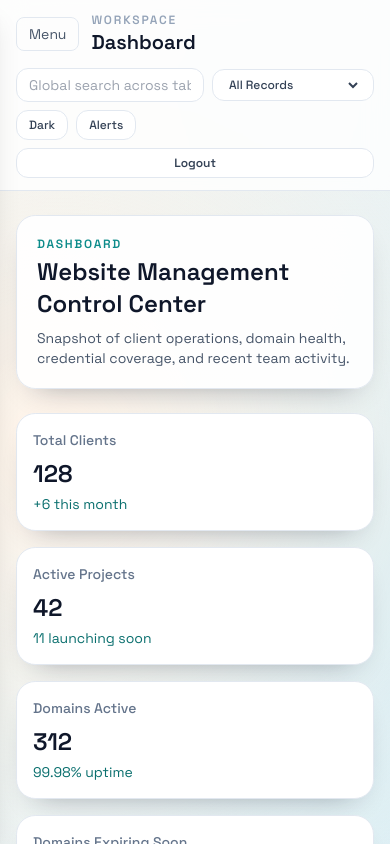
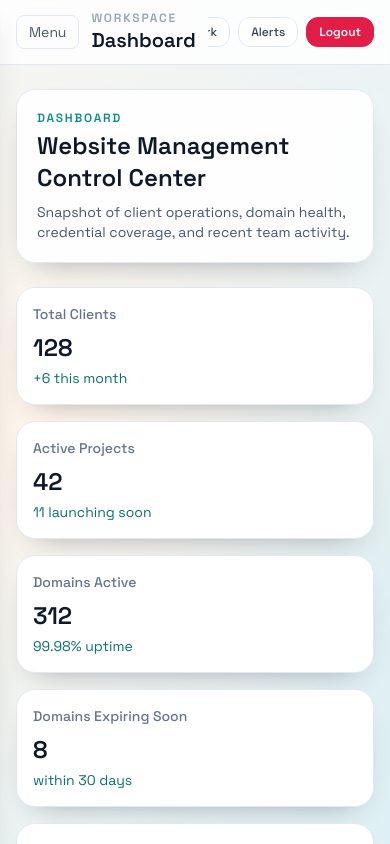
Before and after one commit to dheeraj0808/EpicManagement, a React (Vite) app in the folder frontend/: page /login in a window 390 px wide. Both pictures are taken after a click on the button "Login as Admin". Shown: the top 844 px of the page. Built offline with nearby package versions, Linux system fonts and the light colour scheme.

Commit message:
Improve Header component layout and styling

```diff
--- a/frontend/src/components/Header.jsx
+++ b/frontend/src/components/Header.jsx
@@ -14,8 +14,8 @@ export default function Header({ title, onMenuOpen }) {
 
   return (
     <header className="sticky top-0 z-20 border-b border-slate-200 bg-white/80 backdrop-blur-md">
-      <div className="mx-auto flex min-h-16 max-w-7xl flex-col gap-3 px-4 py-3 sm:px-6 lg:flex-row lg:items-center lg:justify-between">
-        <div className="flex items-center gap-3">
+      <div className="mx-auto flex min-h-16 max-w-7xl items-center justify-between gap-3 px-4 py-2 sm:px-6">
+        <div className="flex shrink-0 items-center gap-3">
           <button
             type="button"
             onClick={onMenuOpen}
@@ -29,8 +29,8 @@ export default function Header({ title, onMenuOpen }) {
           </div>
         </div>
 
-        <div className="flex w-full flex-col gap-2 lg:w-auto lg:flex-row lg:items-center">
-          <div className="flex items-center gap-2">
+        <div className="flex flex-1 items-center justify-end gap-2 overflow-x-auto">
+          <div className="hidden items-center gap-2 sm:flex">
             <label className="sr-only" htmlFor="global-search">
               Global Search
             </label>
@@ -39,13 +39,13 @@ export default function Header({ title, onMenuOpen }) {
               value={globalSearch}
               onChange={(event) => setGlobalSearch(event.target.value)}
               placeholder="Global search across tables..."
-              className="w-full rounded-xl border border-slate-200 bg-white px-3 py-1.5 text-sm text-slate-700 outline-none transition focus:border-brand-500 focus:ring-2 focus:ring-brand-100 lg:w-72"
+              className="w-52 rounded-xl border border-slate-200 bg-white px-3 py-1.5 text-sm text-slate-700 outline-none transition focus:border-brand-500 focus:ring-2 focus:ring-brand-100 lg:w-72"
             />
 
             <FiltersDropdown value={tableFilter} options={tableFilterOptions} onChange={setTableFilter} />
           </div>
 
-          <div className="flex items-center gap-2">
+          <div className="flex shrink-0 items-center gap-2">
             <button
               type="button"
               onClick={() => {
@@ -72,11 +72,11 @@ export default function Header({ title, onMenuOpen }) {
             </span>
           </div>
 
-          <span className="hidden rounded-xl border border-slate-200 bg-white px-3 py-1.5 text-sm text-slate-600 lg:block">
+          <span className="hidden shrink-0 rounded-xl border border-slate-200 bg-white px-3 py-1.5 text-sm text-slate-600 lg:block">
             {user?.email}
           </span>
 
-          <p className="hidden rounded-xl border border-slate-200 bg-white px-3 py-1.5 text-sm text-slate-500 xl:block">
+          <p className="hidden shrink-0 rounded-xl border border-slate-200 bg-white px-3 py-1.5 text-sm text-slate-500 xl:block">
             {formatLongDate(new Date())}
           </p>
 
@@ -87,7 +87,7 @@ export default function Header({ title, onMenuOpen }) {
               showToast("Logged out successfully", "info");
               navigate("/login", { replace: true });
             }}
-            className="rounded-xl border border-slate-200 bg-white px-3 py-1.5 text-xs font-semibold text-slate-700 transition hover:bg-slate-50"
+            className="shrink-0 rounded-xl border border-rose-600 bg-rose-600 px-3 py-1.5 text-xs font-semibold text-white transition hover:bg-rose-700"
           >
             Logout
           </button>
```
